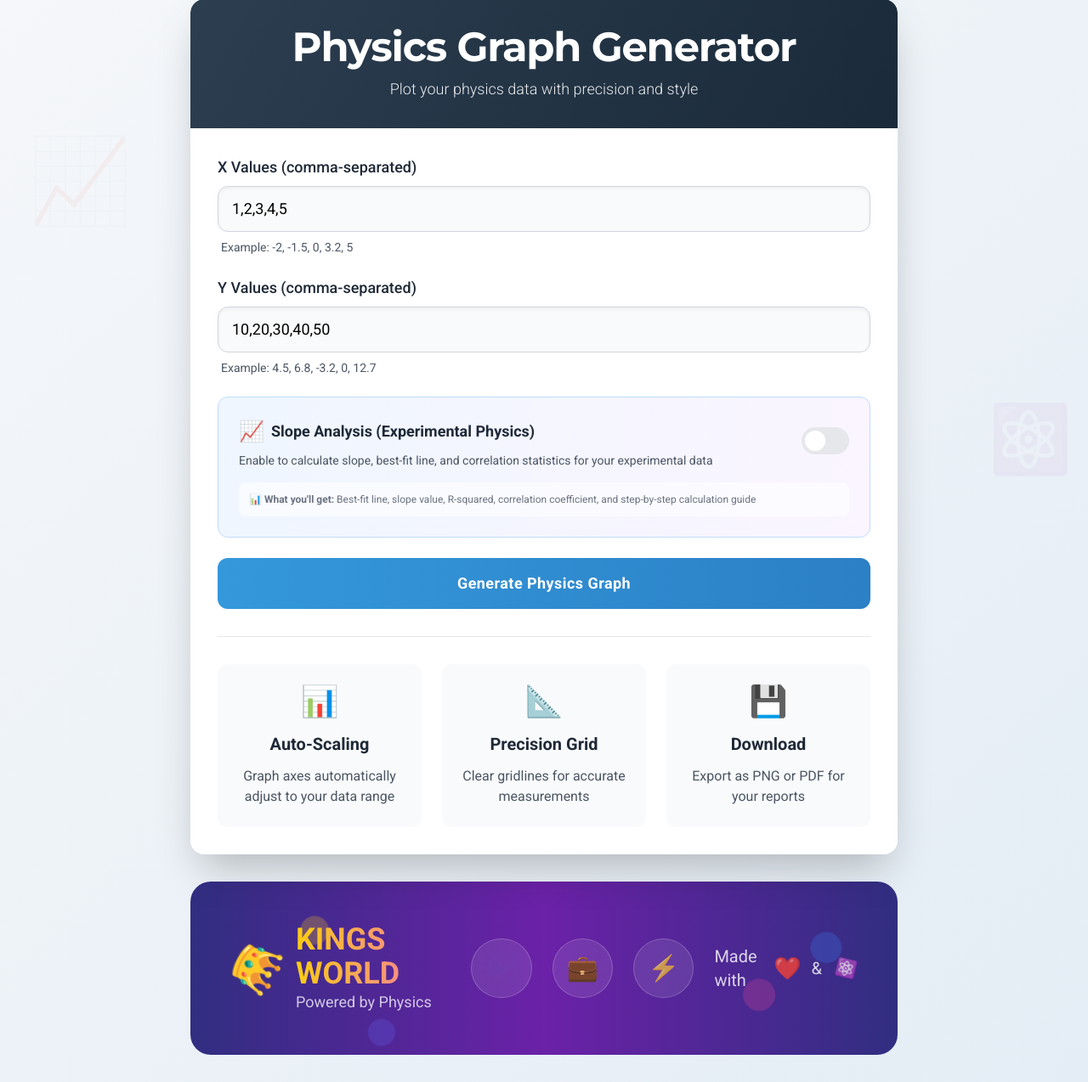
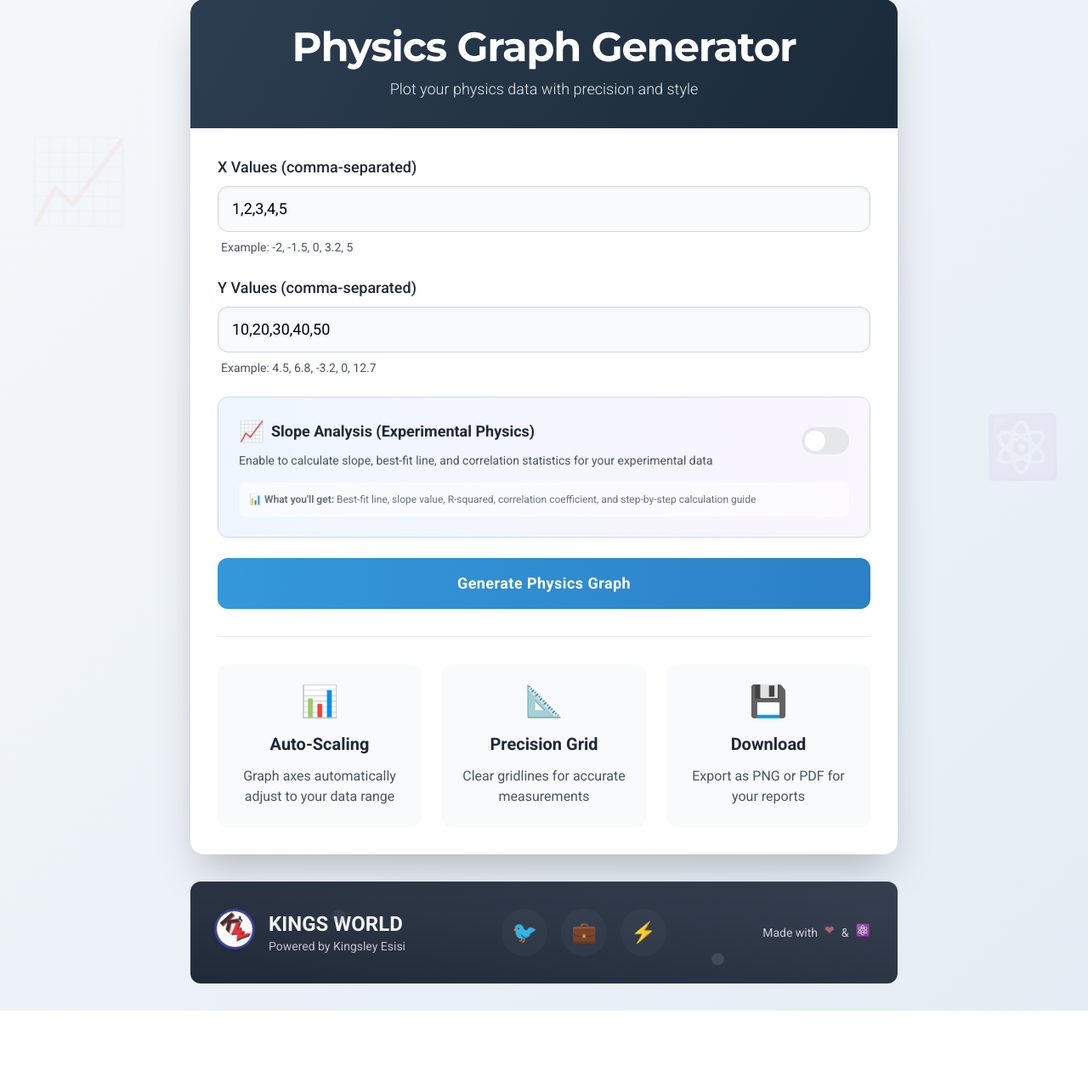
Before and after one commit to kingsleyesisi/Graph, a Flask app: page / in a window 1280 px wide. Shown: the part 33-1307 px from the top of the page at 85% size. After the commit the page ends 1223 px from the top, so only its background shows below. Run offline with Flask 3, Linux system fonts and the light colour scheme; some libraries are stand-ins or nearby versions.

Commit message:
added some few styling (full working version liner graph)

```diff
--- a/templates/index.html
+++ b/templates/index.html
@@ -3,8 +3,17 @@
 <head>
     <meta charset="UTF-8">
     <meta name="viewport" content="width=device-width, initial-scale=1.0">
+    <meta name="description" content="Generate physics graphs with precision and style. Input your data and visualize it instantly.">
+    <meta name="keywords" content="physics, graph generator, data visualization, slope analysis, best-fit line">
+    <meta name="author" content="Kingsley Esisi">
+    <meta name="theme-color" content="#3498db">
+    <link rel="icon" href="{{ url_for('static', filename='favicon.ico') }}" type="image/x-icon">
+    <meta property="og:image" content="{{ url_for('static', filename='favicon.ico') }}">
+    <meta property="og:title" content="Physics Graph Generator">
+    <meta property="og:description" content="Generate physics graphs with precision and style. Input your data and visualize it instantly.">
     <title>Physics Graph Generator</title>
     <script src="https://cdn.tailwindcss.com"></script>
+
     <link href="https://fonts.googleapis.com/css2?family=Roboto:wght@300;400;500;700&family=Montserrat:wght@600;700&display=swap" rel="stylesheet">
     <style>
         body {
@@ -196,98 +205,88 @@
             </div>
         </div>
 
-        <!-- Compact Cool Footer -->
-        <footer class="relative bg-gradient-to-r from-indigo-900 via-purple-800 to-indigo-900 text-white overflow-hidden rounded-3xl p-12 flex flex-col space-y-8">
-  <!-- Main Content -->
-  <div class="flex flex-col md:flex-row items-center justify-between w-full space-y-6 md:space-y-0 md:space-x-6">
+        <footer class="relative bg-gradient-to-tr from-gray-800 to-gray-700 text-gray-100 rounded-xl p-8 flex flex-col space-y-6 overflow-hidden">
+  <!-- Content Row -->
+  <div class="flex flex-col md:flex-row items-center justify-between w-full space-y-4 md:space-y-0 md:space-x-4">
     <!-- Brand -->
-    <div class="flex items-center space-x-4 transform hover:scale-105 transition">
-      <div class="text-5xl animate-spin-slow">👑</div>
+    <div class="flex items-center space-x-3 hover:scale-105 transition-transform">
+      <img src="{{ url_for('static', filename='logo.png') }}" alt="Logo" class="w-12 h-12 rounded-full shadow-md animate-stone-roll">
       <div>
-        <h3 class="text-4xl font-extrabold bg-clip-text text-transparent bg-gradient-to-r from-yellow-400 to-pink-400">
-          KINGS WORLD
-        </h3>
-        <p class="text-lg opacity-75">Powered by Physics</p>
+        <h3 class="text-2xl font-bold">KINGS WORLD</h3>
+        <p class="text-sm opacity-75">Powered by Kingsley Esisi</p>
       </div>
     </div>
     <!-- Social -->
-    <div class="flex items-center space-x-6">
-      <a href="https://x.com/kingsleyesisi" target="_blank"
-         class="p-4 bg-white bg-opacity-10 backdrop-blur-lg rounded-full border border-white border-opacity-20 hover:bg-opacity-20 transition transform hover:-translate-y-1">
-        <span class="text-3xl animate-ping">🐦</span>
+    <div class="flex items-center space-x-4">
+      <a href="https://x.com/kingsleyesisi" target="_blank" class="p-3 bg-gray-600 bg-opacity-20 rounded-full hover:bg-opacity-40 transition">
+        <span class="text-2xl">🐦</span>
       </a>
-      <a href="https://www.linkedin.com/in/kingsleyesisi" target="_blank"
-         class="p-4 bg-white bg-opacity-10 backdrop-blur-lg rounded-full border border-white border-opacity-20 hover:bg-opacity-20 transition transform hover:-translate-y-1">
-        <span class="text-3xl animate-bounce">💼</span>
+      <a href="https://www.linkedin.com/in/kingsleyesisi" target="_blank" class="p-3 bg-gray-600 bg-opacity-20 rounded-full hover:bg-opacity-40 transition">
+        <span class="text-2xl">💼</span>
       </a>
-      <a href="https://github.com/kingsleyesisi" target="_blank"
-         class="p-4 bg-white bg-opacity-10 backdrop-blur-lg rounded-full border border-white border-opacity-20 hover:bg-opacity-20 transition transform hover:-translate-y-1">
-        <span class="text-3xl animate-pulse">⚡</span>
+      <a href="https://github.com/kingsleyesisi" target="_blank" class="p-3 bg-gray-600 bg-opacity-20 rounded-full hover:bg-opacity-40 transition">
+        <span class="text-2xl">⚡</span>
       </a>
     </div>
     <!-- Made with Love -->
-    <div class="flex items-center space-x-4 text-xl opacity-80">
+    <div class="flex items-center space-x-2 text-sm opacity-80">
       <span>Made with</span>
-      <span class="text-red-500 animate-heartbeat">❤️</span>
+      <span class="text-red-400 animate-stone-bounce">❤</span>
       <span>&</span>
-      <span class="text-blue-400 animate-swing">⚛️</span>
+      <span class="text-blue-300 animate-stone-bounce">⚛️</span>
     </div>
   </div>
 
-  <!-- Animated Background Particles -->
+  <!-- Rolling “Stones” Animation -->
   <div class="absolute inset-0 pointer-events-none">
-    <div class="particle bg-yellow-400"></div>
-    <div class="particle bg-pink-500"></div>
-    <div class="particle bg-blue-500"></div>
-    <div class="particle bg-indigo-500"></div>
+    <div class="stone bg-gray-500"></div>
+    <div class="stone bg-gray-400"></div>
+    <div class="stone bg-gray-600"></div>
   </div>
 </footer>
 
 <style>
-  /* Slow spin */
-  @keyframes spin-slow {
-    from { transform: rotate(0deg); }
-    to   { transform: rotate(360deg); }
+  /* Stone tumble */
+  @keyframes stone-roll {
+    0%   { transform: translate(0, 0) rotate(0deg); }
+    25%  { transform: translate(5px, -5px) rotate(15deg); }
+    50%  { transform: translate(0, -10px) rotate(30deg); }
+    75%  { transform: translate(-5px, -5px) rotate(45deg); }
+    100% { transform: translate(0, 0) rotate(60deg); }
   }
-  .animate-spin-slow { animation: spin-slow 20s linear infinite; }
+  .animate-stone-roll {
+    animation: stone-roll 8s ease-in-out infinite;
+  }
 
-  /* Heartbeat */
-  @keyframes heartbeat {
-    0%, 100% { transform: scale(1); }
-    50%      { transform: scale(1.3); }
+  /* Heart & atom bob */
+  @keyframes stone-bounce {
+    0%,100% { transform: translateY(0); }
+    50%     { transform: translateY(-4px); }
   }
-  .animate-heartbeat { animation: heartbeat 1.2s ease-in-out infinite; }
+  .animate-stone-bounce {
+    animation: stone-bounce 2s ease-in-out infinite;
+  }
 
-  /* Swing for atom */
-  @keyframes swing {
-    0%   { transform: rotate(0deg); }
-    25%  { transform: rotate(15deg); }
-    50%  { transform: rotate(0deg); }
-    75%  { transform: rotate(-15deg); }
-    100% { transform: rotate(0deg); }
+  /* Background stones */
+  .stone {
+    position: absolute;
+    width: 1rem; height: 1rem;
+    border-radius: 50%;
+    opacity: 0.2;
+    animation: stone-float 6s ease-in-out infinite;
   }
-  .animate-swing { animation: swing 3s ease-in-out infinite; }
+  .stone:nth-child(1) { top: 10%; left: 20%; animation-delay: 0s; }
+  .stone:nth-child(2) { bottom: 15%; right: 25%; animation-delay: 2s; }
+  .stone:nth-child(3) { top: 40%; right: 10%; animation-delay: 4s; }
 
-  /* Floating background particles */
-  .particle {
-    position: absolute;
-    width: 2rem; height: 2rem;
-    border-radius: 50%;
-    opacity: 0.25;
-    animation: float 8s ease-in-out infinite;
-  }
-  .particle:nth-child(1) { top: 10%; left: 15%; animation-delay: 0s; }
-  .particle:nth-child(2) { bottom: 15%; right: 20%; animation-delay: 2s; }
-  .particle:nth-child(3) { top: 30%; right: 10%; animation-delay: 4s; }
-  .particle:nth-child(4) { bottom: 5%; left: 25%; animation-delay: 6s; }
-
-  @keyframes float {
+  @keyframes stone-float {
     0%   { transform: translate(0, 0) scale(1); }
-    50%  { transform: translate(20px, -30px) scale(1.2); }
+    50%  { transform: translate(10px, -15px) scale(0.8); }
     100% { transform: translate(0, 0) scale(1); }
   }
 </style>
 
+
     </div>
 </body>
 </html>
```
Also changed, not shown: templates/result.html (+110 -89 lines), static/favicon.ico (added), static/logo.png (added), 1 other file.
